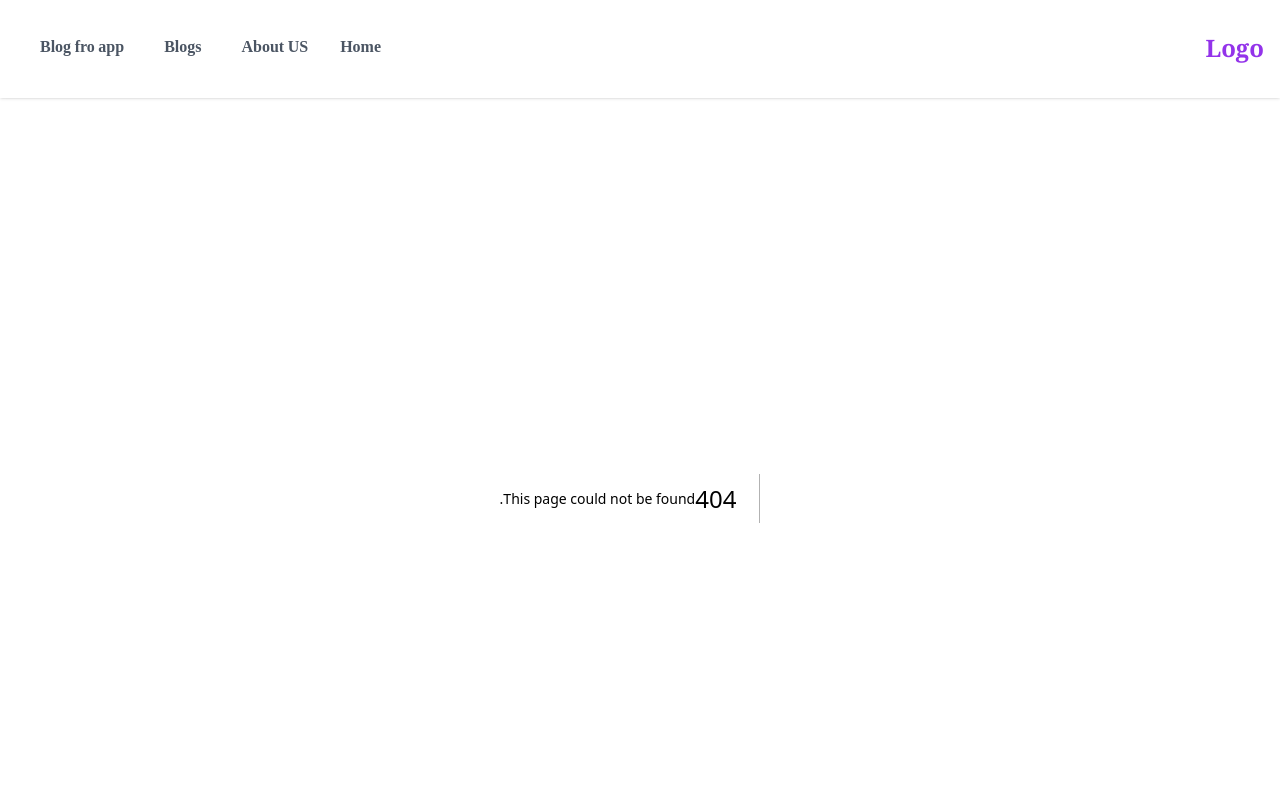
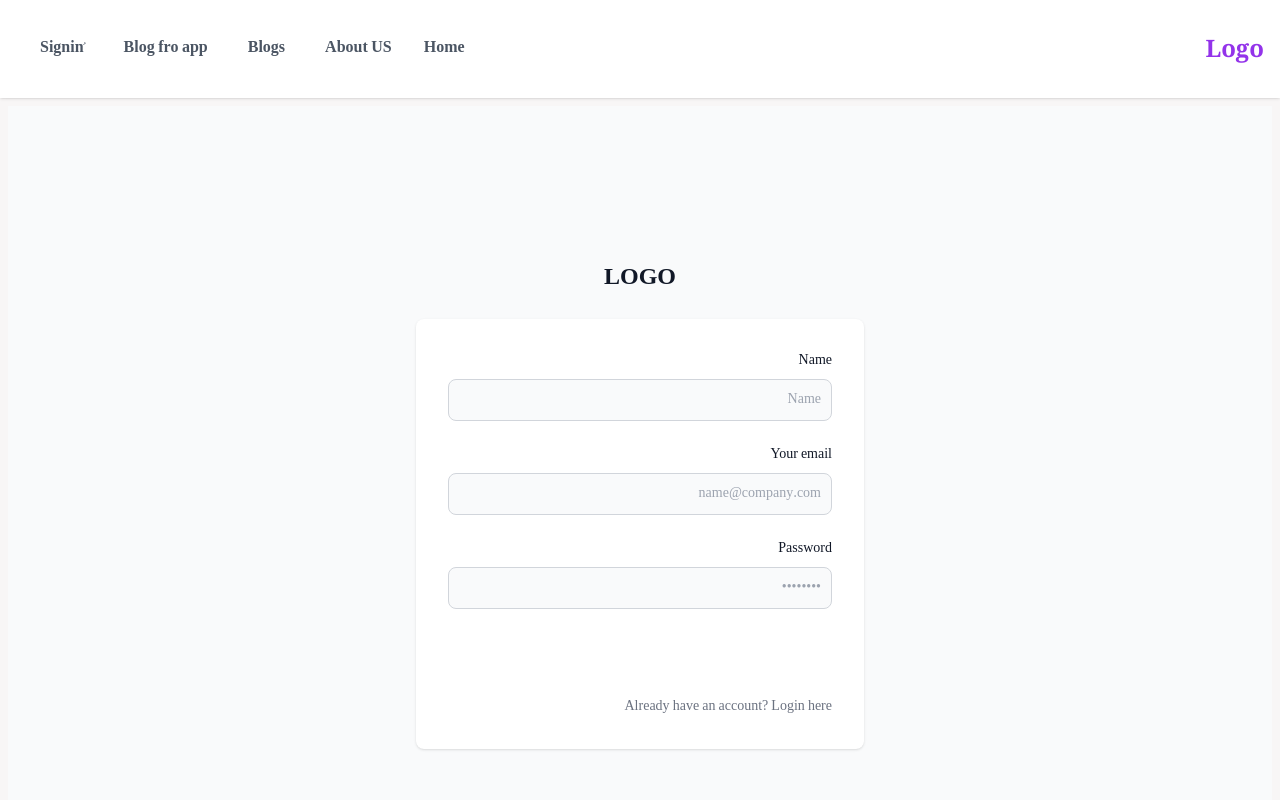
Before and after one commit to NasrinHaghighi/Next-Blog, a Next.js app in the folder frontend/: page /signin in a window 1280 px wide. Before the commit this address had no page. Shown: the top 800 px of the page. Built offline with nearby package versions, Linux system fonts and the light colour scheme.

Commit message:
feat:form style

```diff
--- a/frontend/src/components/Blogs/PostComments.js
+++ b/frontend/src/components/Blogs/PostComments.js
@@ -3,8 +3,7 @@
 import Singlecomment from './Singlecomment'
 
 function PostComments() {
-    const now=new Date()
-    //console.log(now)
+
   return (
     <div className='py-4'>
         <h1 className='mb-4 text-4xl font-extrabold leading-none tracking-tight text-gray-900 md:text-5xl lg:text-6xl '>نظرات</h1>
--- a/frontend/src/components/Layout/Header.js
+++ b/frontend/src/components/Layout/Header.js
@@ -16,6 +16,7 @@
                             <li><Link href="/about" className="px-4 py-2 font-semibold text-gray-600 rounded">About US</Link></li>
                             <li><Link href="/blogs" className="px-4 py-2 font-semibold text-gray-600 rounded">Blogs</Link></li>
                             <li><Link href="/blog" className="px-4 py-2 font-semibold text-gray-600 rounded">Blog fro app</Link></li>
+                            <li><Link href="/signin" className="px-4 py-2 font-semibold text-gray-600 rounded">ُSignin</Link></li>
                         </ul>
                         <div className="inline-flex md:hidden">
                             <button className="flex-none px-2 ">
--- a/frontend/src/components/Layout/Layout.js
+++ b/frontend/src/components/Layout/Layout.js
@@ -10,7 +10,7 @@
 
     <Header/>
 
-    <div>{children}</div>
+    <div className='conatiner  mx-auto lg:max-w-screen-2xl px-2 py-2 md:px-2'>{children}</div>
 
     <Footer />
     </>
--- a/frontend/src/pages/_document.js
+++ b/frontend/src/pages/_document.js
@@ -7,7 +7,7 @@
         return (
           <html dir="rtl" lang="fa" >
             <Head>
-              <title>next 12</title>
+              {/* <title>next 12</title> */}
               {/* Step 5: Output the styles in the head  */}
 
             </Head>
--- /dev/null
+++ b/frontend/src/pages/signin/index.js
@@ -0,0 +1,65 @@
+import React, { useState } from 'react'
+
+function index() {
+  const [userInfo, setUserInfo] = useState({
+    name:'',
+    email:'',
+    password:''
+  })
+
+  const handelInput=(e)=>{
+setUserInfo({...userInfo, [e.target.name]:e.target.value})
+  }
+  ///console.log(userInfo)
+  return (
+    <div>
+     <section class="bg-gray-50 dark:bg-gray-900">
+  <div class="flex flex-col items-center justify-center  mx-auto md:h-screen lg:py-0">
+      <a href="#" class="flex items-center mb-6 text-2xl font-semibold text-gray-900 dark:text-white">
+          LOGO
+      </a>
+      <div class="w-full bg-white rounded-lg shadow dark:border md:mt-0 sm:max-w-md xl:p-0 dark:bg-gray-800 dark:border-gray-700">
+          <div class="p-6 space-y-4 md:space-y-6 sm:p-8">
+            <form class="space-y-4 md:space-y-6" action="#">
+                  <div>
+                      <label for="email" class="block mb-2 text-sm font-medium text-gray-900 dark:text-white">Name</label>
+                      <input type="email" name="name" id="name" class="bg-gray-50 border border-gray-300 text-gray-900 sm:text-sm rounded-lg focus:ring-primary-600 focus:border-primary-600 block w-full p-2.5 dark:bg-gray-700 dark:border-gray-600 dark:placeholder-gray-400 dark:text-white dark:focus:ring-blue-500 dark:focus:border-blue-500" placeholder="Name" required="" onChange={(e)=>handelInput(e)} value={userInfo.name}/>
+                  </div>
+                  <div>
+                      <label for="email" class="block mb-2 text-sm font-medium text-gray-900 dark:text-white">Your email</label>
+                      <input onChange={(e)=>handelInput(e)} type="email" name="email" id="email" class="bg-gray-50 border border-gray-300 text-gray-900 sm:text-sm rounded-lg focus:ring-primary-600 focus:border-primary-600 block w-full p-2.5 dark:bg-gray-700 dark:border-gray-600 dark:placeholder-gray-400 dark:text-white dark:focus:ring-blue-500 dark:focus:border-blue-500" placeholder="name@company.com" required="" value={userInfo.email}/>
+                  </div>
+                  <div>
+                      <label for="password" class="block mb-2 text-sm font-medium text-gray-900 dark:text-white">Password</label>
+                      <input onChange={(e)=>handelInput(e)} type="password" name="password" id="password" placeholder="••••••••" class="bg-gray-50 border border-gray-300 text-gray-900 sm:text-sm rounded-lg focus:ring-primary-600 focus:border-primary-600 block w-full p-2.5 dark:bg-gray-700 dark:border-gray-600 dark:placeholder-gray-400 dark:text-white dark:focus:ring-blue-500 dark:focus:border-blue-500" required="" value={userInfo.password}/>
+                  </div>
+
+
+                  <button type="submit" class="w-full text-white bg-primary-600 hover:bg-primary-700 focus:ring-4 focus:outline-none focus:ring-primary-300 font-medium rounded-lg text-sm px-5 py-2.5 text-center dark:bg-primary-600 dark:hover:bg-primary-700 dark:focus:ring-primary-800">Create an account</button>
+                  <p class="text-sm font-light text-gray-500 dark:text-gray-400">
+                      Already have an account? <a href="#" class="font-medium text-primary-600 hover:underline dark:text-primary-500">Login here</a>
+                  </p>
+              </form>
+          </div>
+      </div>
+  </div>
+</section>
+    </div>
+  )
+}
+
+export default index
+
+
+{/* <div>
+                      <label for="confirm-password" class="block mb-2 text-sm font-medium text-gray-900 dark:text-white">Confirm password</label>
+                      <input type="confirm-password" name="confirm-password" id="confirm-password" placeholder="••••••••" class="bg-gray-50 border border-gray-300 text-gray-900 sm:text-sm rounded-lg focus:ring-primary-600 focus:border-primary-600 block w-full p-2.5 dark:bg-gray-700 dark:border-gray-600 dark:placeholder-gray-400 dark:text-white dark:focus:ring-blue-500 dark:focus:border-blue-500" required=""/>
+                  </div>
+                  <div class="flex items-start">
+                      <div class="flex items-center h-5">
+                        <input id="terms" aria-describedby="terms" type="checkbox" class="w-4 h-4 border border-gray-300 rounded bg-gray-50 focus:ring-3 focus:ring-primary-300 dark:bg-gray-700 dark:border-gray-600 dark:focus:ring-primary-600 dark:ring-offset-gray-800" required=""/>
+                      </div>
+                      <div class="ml-3 text-sm">
+                        <label for="terms" class="font-light text-gray-500 dark:text-gray-300">I accept the <a class="font-medium text-primary-600 hover:underline dark:text-primary-500" href="#">Terms and Conditions</a></label>
+                      </div>
+                  </div> */}
```
